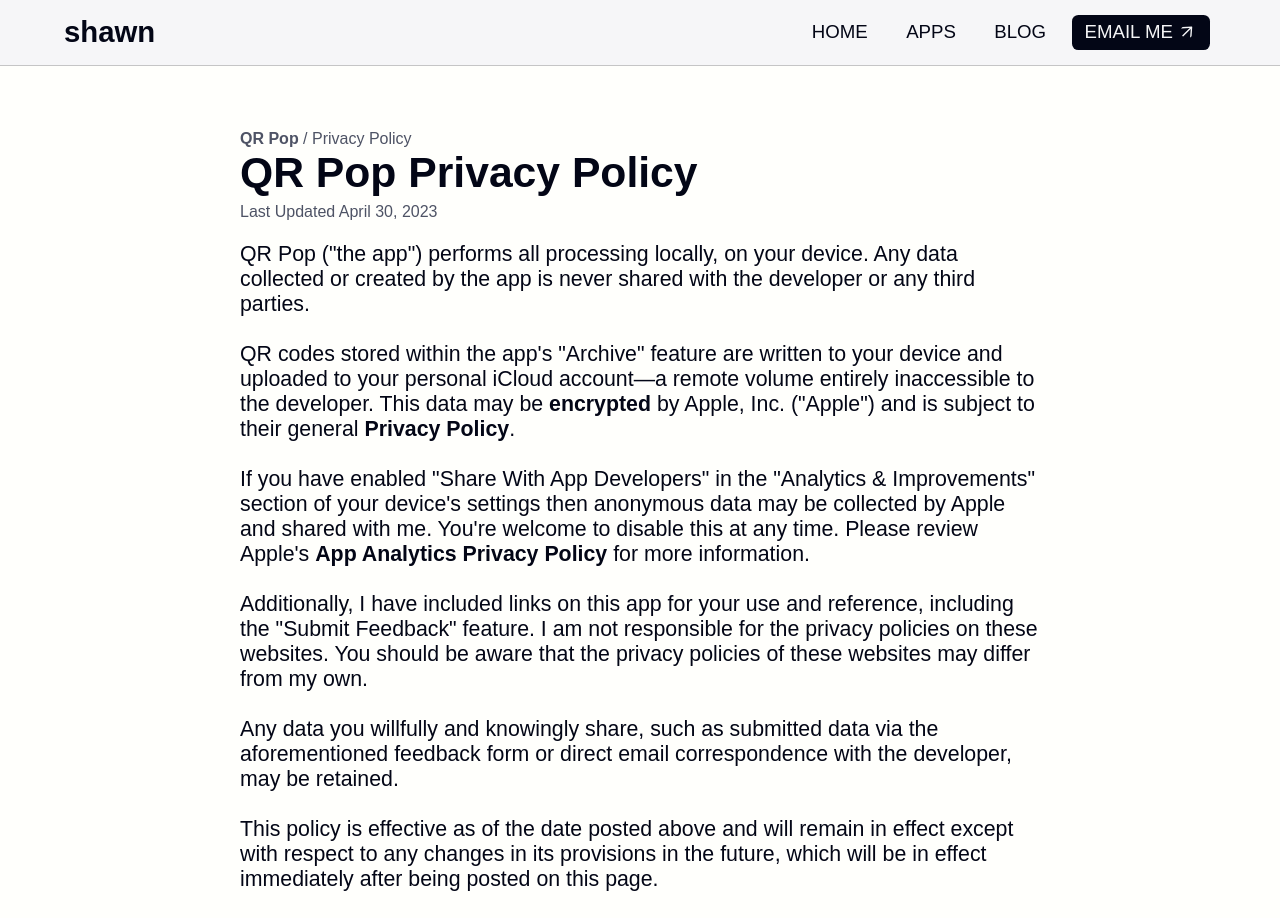
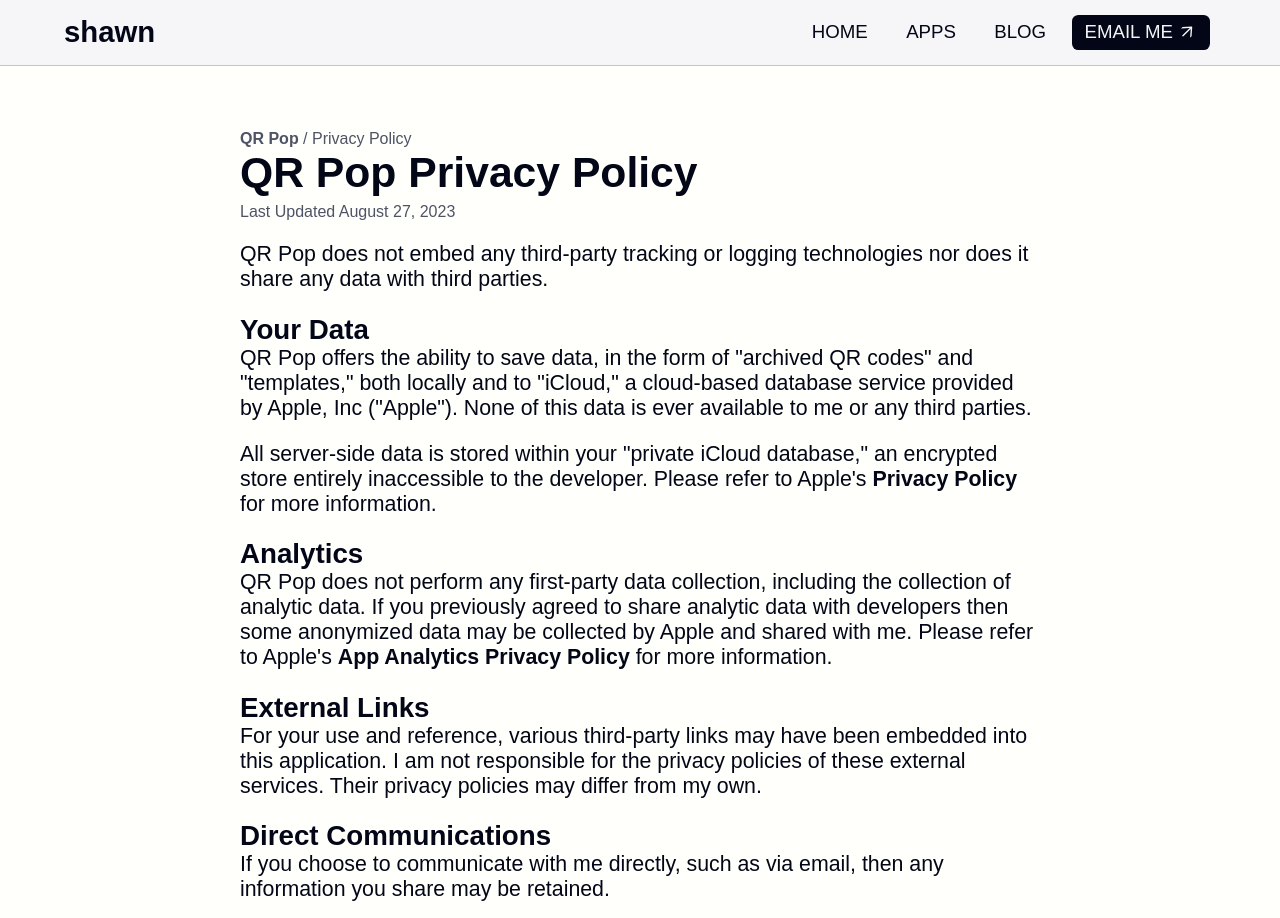
Before and after one commit to git-shawn/fromshawn, a Next.js app: page /qrpop/privacy-policy in a window 1280 px wide. Shown: the top 918 px of the page. Built offline with nearby package versions, Linux system fonts and the light colour scheme; a web font is replaced by a local one.

Commit message:
Standardized Privacy Policies
- All app and website privacy policies have been standardized around a singular format with familiar language.

```diff
--- a/src/app/privacy/page.module.css
+++ b/src/app/privacy/page.module.css
@@ -17,6 +17,14 @@
     color: var(--secondary);
 }
 
+.policy .content p {
+    margin-bottom: 1em;
+}
+
+.policy .content h2 {
+    font-size: 1.3em;
+}
+
 @media only screen and (max-width: 800px) {
     .policy {
         margin: 2rem;
--- a/src/app/qrpop/privacy-policy/page.js
+++ b/src/app/qrpop/privacy-policy/page.js
@@ -18,24 +18,38 @@
                 <Link href="/qrpop">QR Pop</Link> / Privacy Policy
             </div>
             <h1>QR Pop Privacy Policy</h1>
-            <p className={styles.date}>Last Updated April 30, 2023</p>
-            <p>
-                QR Pop ("the app") performs all processing locally, on your device. Any data collected or created by the app is never shared with the developer or any third parties.
-                <br /><br />
-                QR codes stored within the app's "Archive" feature are written to your device and uploaded to your personal iCloud account—a remote volume entirely inaccessible to the developer. This data may be <Link href="https://support.apple.com/en-us/HT202303#:~:text=iCloud%20uses%20strong%20security%20methods,end%20encryption%20for%20your%20data." rel="nofollow">encrypted</Link> by Apple, Inc. ("Apple") and is subject to their general <Link href="https://www.apple.com/legal/privacy/en-ww/" rel="nofollow">Privacy Policy</Link>.
-                <br /><br />
-                If you have enabled "Share With App Developers" in the "Analytics & Improvements" section of your device's settings then anonymous data may be collected by Apple and shared with me. You're welcome to disable this at any time. Please review Apple's <Link href="https://www.apple.com/legal/privacy/data/en/app-analytics/" rel="nofollow">App Analytics Privacy Policy</Link> for more information.
-                <br /><br />
-                Additionally, I have included links on this app for your use and reference, including the "Submit Feedback" feature. I am not responsible for the privacy policies on these websites. You should be aware that the privacy policies of these websites may differ from my own.
-                <br /><br />
-                Any data you willfully and knowingly share, such as submitted data via the aforementioned feedback form or direct email correspondence with the developer, may be retained.
-                <br /><br />
-                This policy is effective as of the date posted above and will remain in effect except with respect to any changes in its provisions in the future, which will be in effect immediately after being posted on this page.
-                <br /><br />
-                I reserve the right to update or change this Privacy Policy at any time. You should check this Privacy Policy periodically. If any material changes are made a prominent notice will be temporarily placed on this app.
-                <br /><br />
-                For any questions, comments, or concerns regarding this policy, please send me an email at <a href="mailto:contact@fromshawn.dev" rel="nofollow">contact@fromshawn.dev</a>.
-            </p>
+            <p className={styles.date}>Last Updated August 27, 2023</p>
+            <div className={styles.content}>
+                <p>QR Pop does not embed any third-party tracking or logging technologies nor does it share any data with third parties.</p>
+
+                <h2>Your Data</h2>
+
+                <p>QR Pop offers the ability to save data, in the form of &quot;archived QR codes&quot; and &quot;templates,&quot; both locally and to &quot;iCloud,&quot; a cloud-based database service provided by Apple, Inc (&quot;Apple&quot;). None of this data is ever available to me or any third parties.</p>
+
+                <p>All server-side data is stored within your &quot;private iCloud database,&quot; an encrypted store entirely inaccessible to the developer. Please refer to Apple's <a href="https://www.apple.com/legal/privacy/en-ww/" rel="nofollow">Privacy Policy</a> for more information.</p>
+
+                <h2>Analytics</h2>
+
+                <p>QR Pop does not perform any first-party data collection, including the collection of analytic data. If you previously agreed to share analytic data with developers then some anonymized data may be collected by Apple and shared with me. Please refer to Apple's <a href="https://www.apple.com/legal/privacy/data/en/app-analytics/" rel="nofollow">App Analytics Privacy Policy</a> for more information.</p>
+
+                <h2>External Links</h2>
+
+                <p>For your use and reference, various third-party links may have been embedded into this application. I am not responsible for the privacy policies of these external services. Their privacy policies may differ from my own.</p>
+
+                <h2>Direct Communications</h2>
+
+                <p>If you choose to communicate with me directly, such as via email, then any information you share may be retained.</p>
+
+                <h2>Future Changes</h2>
+
+                <p>I reserve the right to review and update this privacy policy in the future as needed. You are encouraged to occasionally revisit this page to stay aware of modifications to this agreement.</p>
+
+                <p>Rest assured, this document will never allow for the collection of any data for, or concerning, advertising. </p>
+
+                <h2>Contact</h2>
+
+                <p>For any questions, feel free to contact me via email at <a href="mailto:contact@fromshawn.dev" rel="nofollow">contact@fromshawn.dev</a>. I look forward to hearing from you.</p>
+            </div>
         </div>
     )
 }
--- a/src/app/qrpop/privacy-policy/page.module.css
+++ b/src/app/qrpop/privacy-policy/page.module.css
@@ -15,6 +15,14 @@
 
 .policy a:hover {
     color: var(--secondary);
+}
+
+.policy .content p {
+    margin-bottom: 1em;
+}
+
+.policy .content h2 {
+    font-size: 1.3em;
 }
 
 .breadcrumb {
--- a/src/app/rerouter/privacy-policy/page.module.css
+++ b/src/app/rerouter/privacy-policy/page.module.css
@@ -15,6 +15,14 @@
 
 .policy a:hover {
     color: var(--secondary);
+}
+
+.policy .content p {
+    margin-bottom: 1em;
+}
+
+.policy .content h2 {
+    font-size: 1.3em;
 }
 
 .breadcrumb {
```
Also changed, not shown: src/app/privacy/page.js (+25 -13 lines), src/app/rerouter/privacy-policy/page.js (+26 -15 lines).
